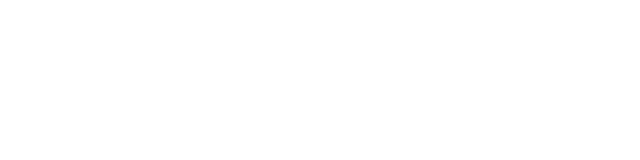
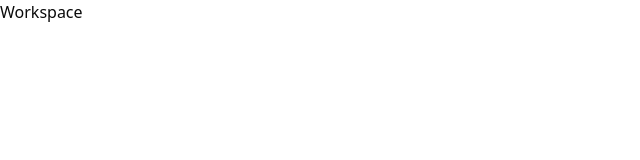
Before and after one commit to farish-jamal/Gen-ai-story, a React (Vite) app: page /my-workspace in a window 1280 px wide. Before the commit this address had no page. Shown: the top 160 px of the page, without its empty margins (0-640 px from the left). Built offline with nearby package versions, Linux system fonts and the light colour scheme.

Commit message:
Addded New Route for the user workspace

```diff
--- a/src/App.tsx
+++ b/src/App.tsx
@@ -1,10 +1,12 @@
 import React from "react";
 import { Route, Routes } from "react-router";
 import Home from "./pages/Home";
+import Workspace from "./pages/Workspace";
 const App: React.FC = () => {
   return (
     <Routes>
       <Route path="/" element={<Home />} />
+      <Route path="/my-workspace" element={<Workspace />} />
     </Routes>
   );
 };
--- a/src/components/Banner.tsx
+++ b/src/components/Banner.tsx
@@ -4,6 +4,7 @@
 import { ArrowRight } from "lucide-react";
 import { AspectRatio } from "./ui/aspect-ratio";
 import banner from "../assets/banner.png";
+import { Link } from "react-router";
 
 const Banner: React.FC = () => {
   return (
@@ -24,9 +25,11 @@
           Let your thoughts take flight, and we'll be the wind beneath their
           wings, <br /> transforming them into stories that soar 🚀
         </p>
-        <Button className="w-32">
-          Explore <ArrowRight />
-        </Button>
+        <Link to="/my-workspace">
+          <Button className="w-32 flex items-center gap-2">
+            Explore <ArrowRight />
+          </Button>
+        </Link>
       </div>
       <div className="w-[60%] mt-20">
         <AspectRatio ratio={16 / 9}>
--- /dev/null
+++ b/src/pages/Workspace.tsx
@@ -0,0 +1,9 @@
+import React from 'react'
+
+const Workspace:React.FC = () => {
+  return (
+    <div>Workspace</div>
+  )
+}
+
+export default Workspace
```
